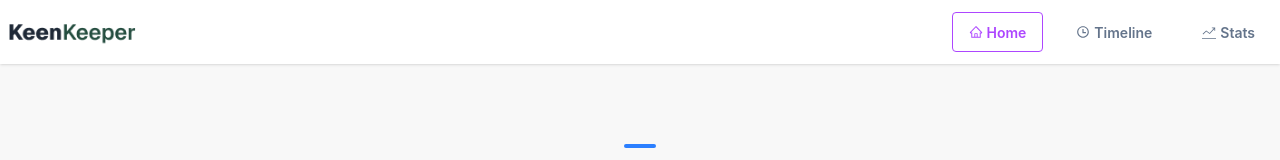
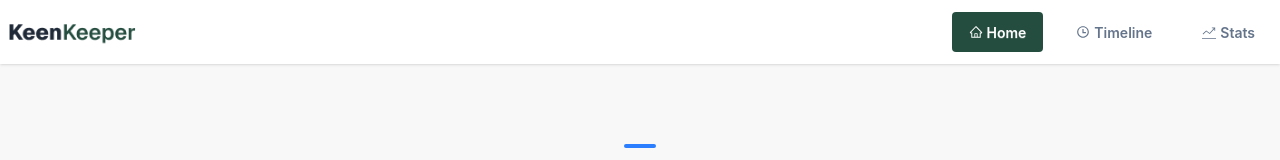
Before and after one commit to parvezmahmudlalin/keen-keeper, a React (Vite) app: page / in a window 1280 px wide. Shown: the top 160 px of the page. Built offline with nearby package versions, Linux system fonts and the light colour scheme.

Commit message:
fix backround and text color in  navbar active button

```diff
--- a/src/components/shared/Navbar.jsx
+++ b/src/components/shared/Navbar.jsx
@@ -53,9 +53,9 @@ const Navbar = () => {
             <li>
               <NavLink
                 to="/"
-                className={({ isActive }) =>
+                 className={({ isActive }) =>
       `btn btn-ghost flex items-center gap-1 ${
-        isActive ? "text-purple-500 border-b border-purple-500" : ""
+        isActive ? "text-white border-b bg-[#244D3F]" : ""
       }`
     }
               >
@@ -66,9 +66,9 @@ const Navbar = () => {
             <li>
               <NavLink
                 to="/timeline"
-                className={({ isActive }) =>
+                 className={({ isActive }) =>
       `btn btn-ghost flex items-center gap-1 ${
-        isActive ? "text-purple-500 border-b border-purple-500" : ""
+        isActive ? "text-white border-b bg-[#244D3F]" : ""
       }`
     }
               >
@@ -85,7 +85,7 @@ const Navbar = () => {
                 to="/stats"
                 className={({ isActive }) =>
       `btn btn-ghost flex items-center gap-1 ${
-        isActive ? "text-purple-500 border-b border-purple-500" : ""
+        isActive ? "text-white border-b bg-[#244D3F]" : ""
       }`
     }
               >
```
